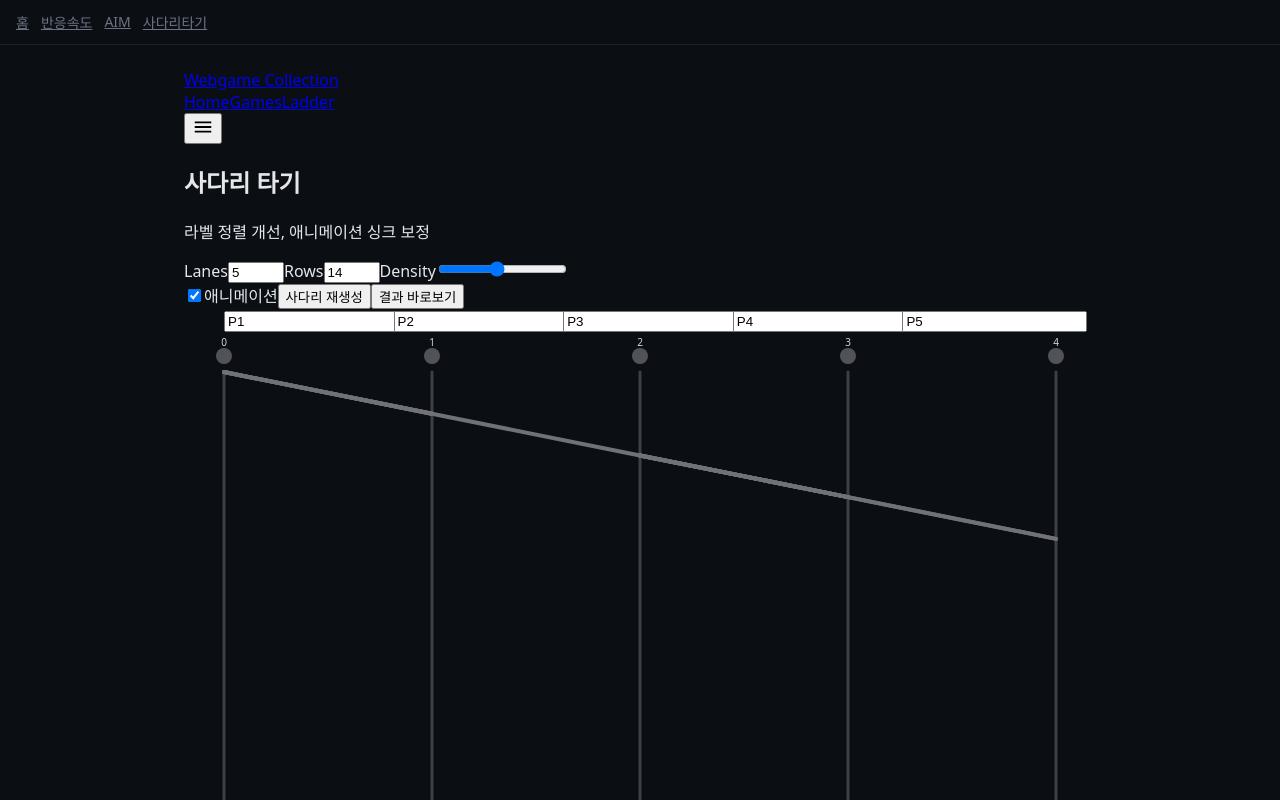
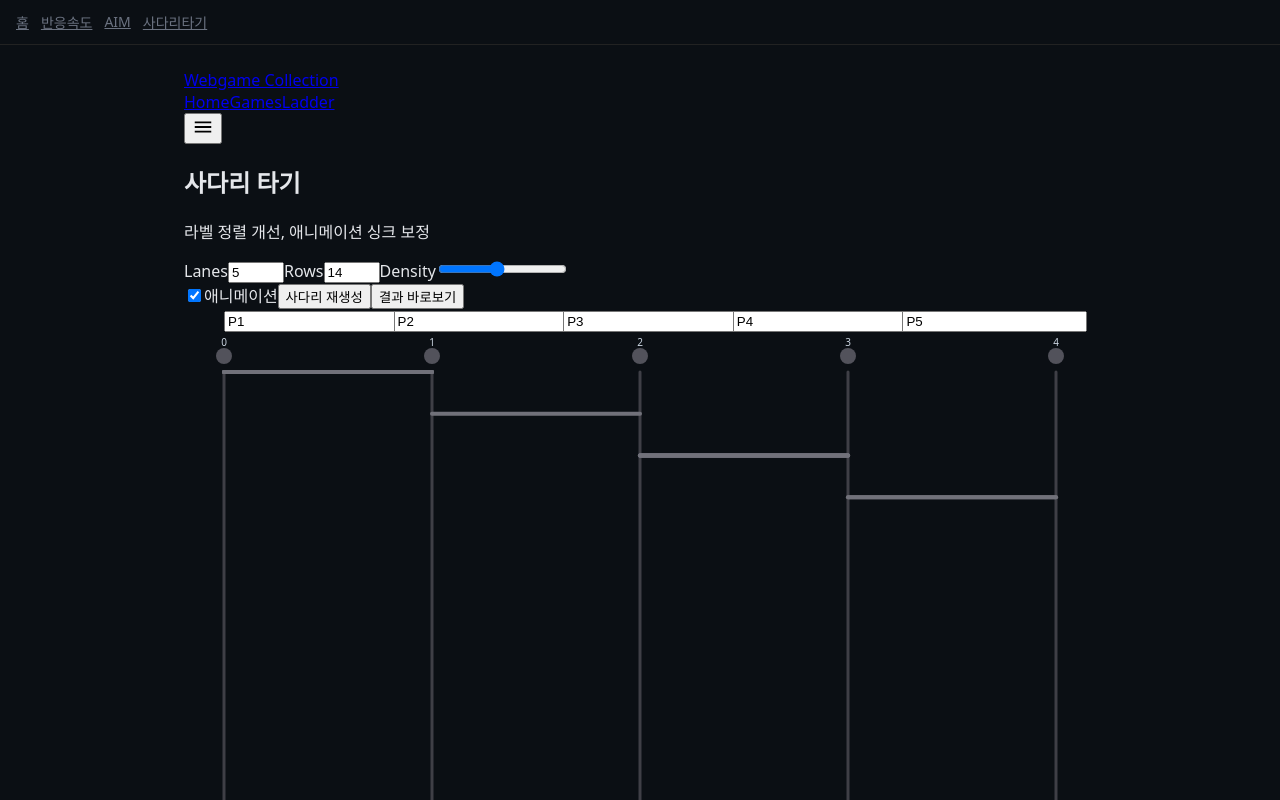
Before and after one commit to rudtn668/webgame-collection, a Next.js app: page /games/ladder in a window 1280 px wide. Shown: the top 800 px of the page. Built offline with nearby package versions, Linux system fonts and the light colour scheme.

Commit message:
Update page.tsx

```diff
--- a/app/games/ladder/page.tsx
+++ b/app/games/ladder/page.tsx
@@ -423,8 +423,8 @@ export default function Page() {
                 key={`h-${idx}`}
                 x1={margin + r.col * colGap}
                 x2={margin + (r.col + 1) * colGap}
-                y1={margin + (r.col )* rowGap}
-                y2={margin + (r.col + 1) * rowGap}
+                y1={margin + r.col * rowGap}
+                y2={margin + r.col * rowGap}
                 stroke="#71717a"
                 strokeWidth={4}
                 strokeLinecap="round"
```
